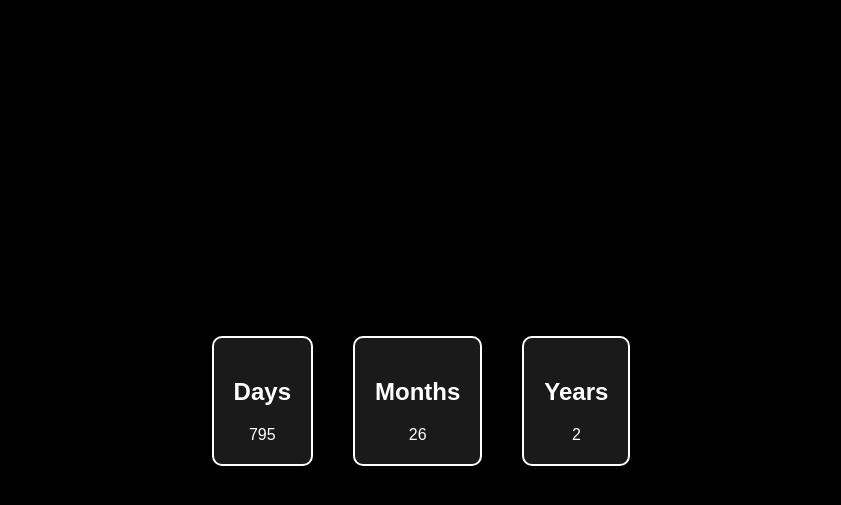
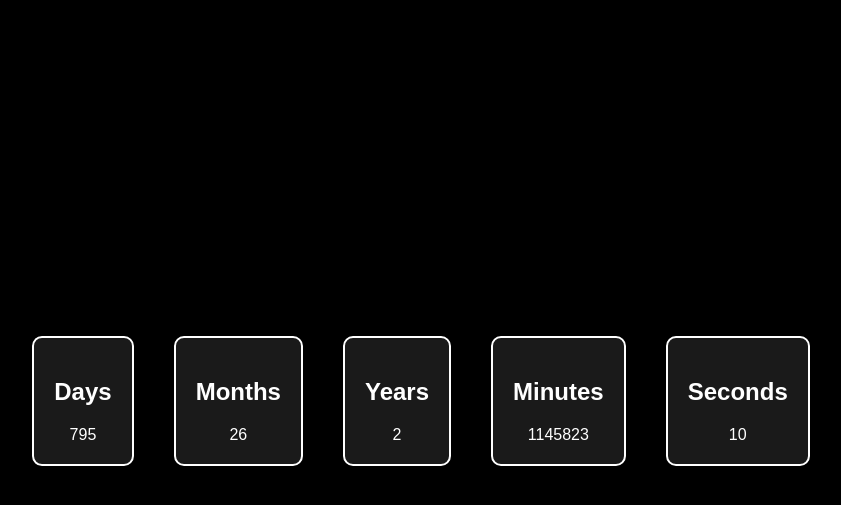
Before and after one commit to sujaysreedhar/wehaventmetfrom, a plain HTML site: page index.html in a window 1280 px wide. Shown: the part 79-584 px from the top of the page, without its empty margins (219-1060 px from the left). Drawn offline with Linux system fonts and the light colour scheme.

Commit message:
Update index.html

```diff
--- a/index.html
+++ b/index.html
@@ -42,6 +42,14 @@
             <h2>Years</h2>
             <div id="years-counter"></div>
         </div>
+        <div class="counter-card">
+            <h2>Minutes</h2>
+            <div id="minutes-counter"></div>
+        </div>
+        <div class="counter-card">
+            <h2>Seconds</h2>
+            <div id="seconds-counter"></div>
+        </div>
     </div>
 
     <script>
@@ -53,10 +61,14 @@
             const days = Math.floor(timeDifference / (1000 * 60 * 60 * 24));
             const months = Math.floor(days / 30.44);
             const years = Math.floor(months / 12);
+            const minutes = Math.floor(timeDifference / (1000 * 60));
+            const seconds = Math.floor(timeDifference / 1000) % 60;
 
             document.getElementById("days-counter").innerHTML = days;
             document.getElementById("months-counter").innerHTML = months;
             document.getElementById("years-counter").innerHTML = years;
+            document.getElementById("minutes-counter").innerHTML = minutes;
+            document.getElementById("seconds-counter").innerHTML = seconds;
         }
 
         updateCounter();
```
